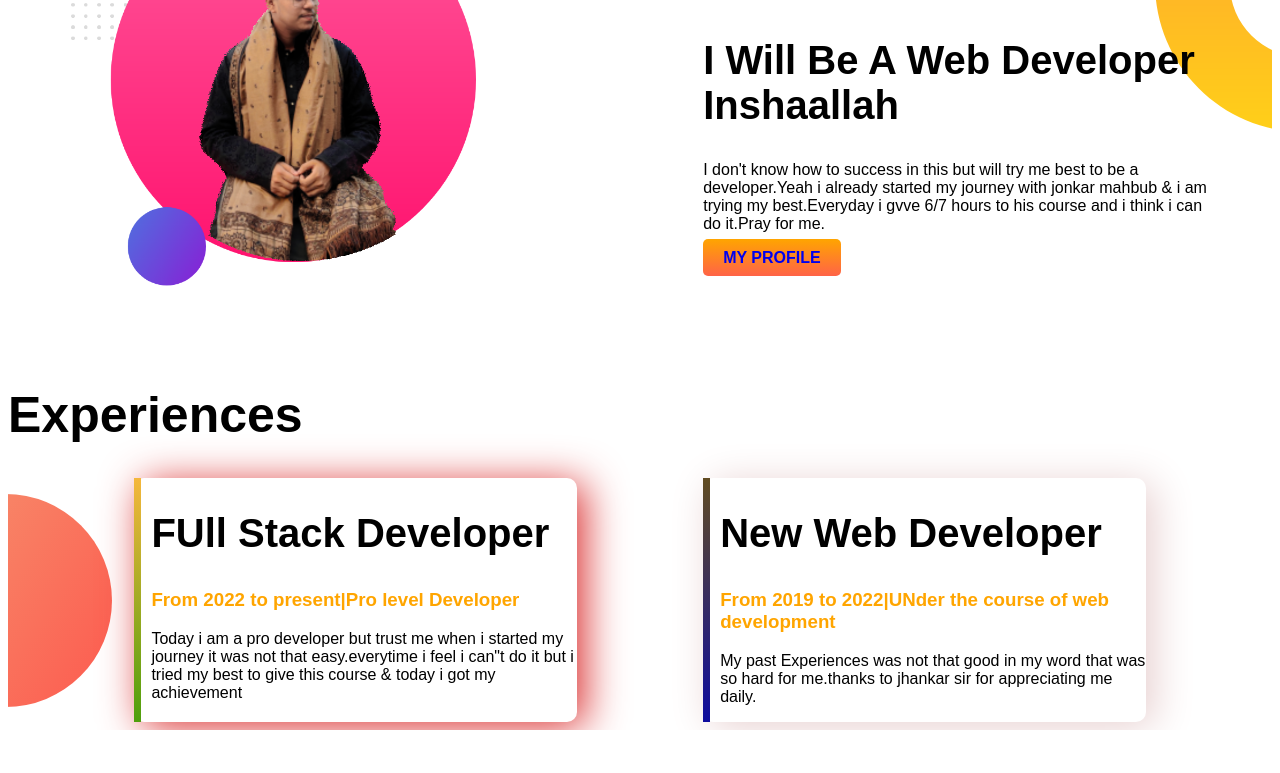
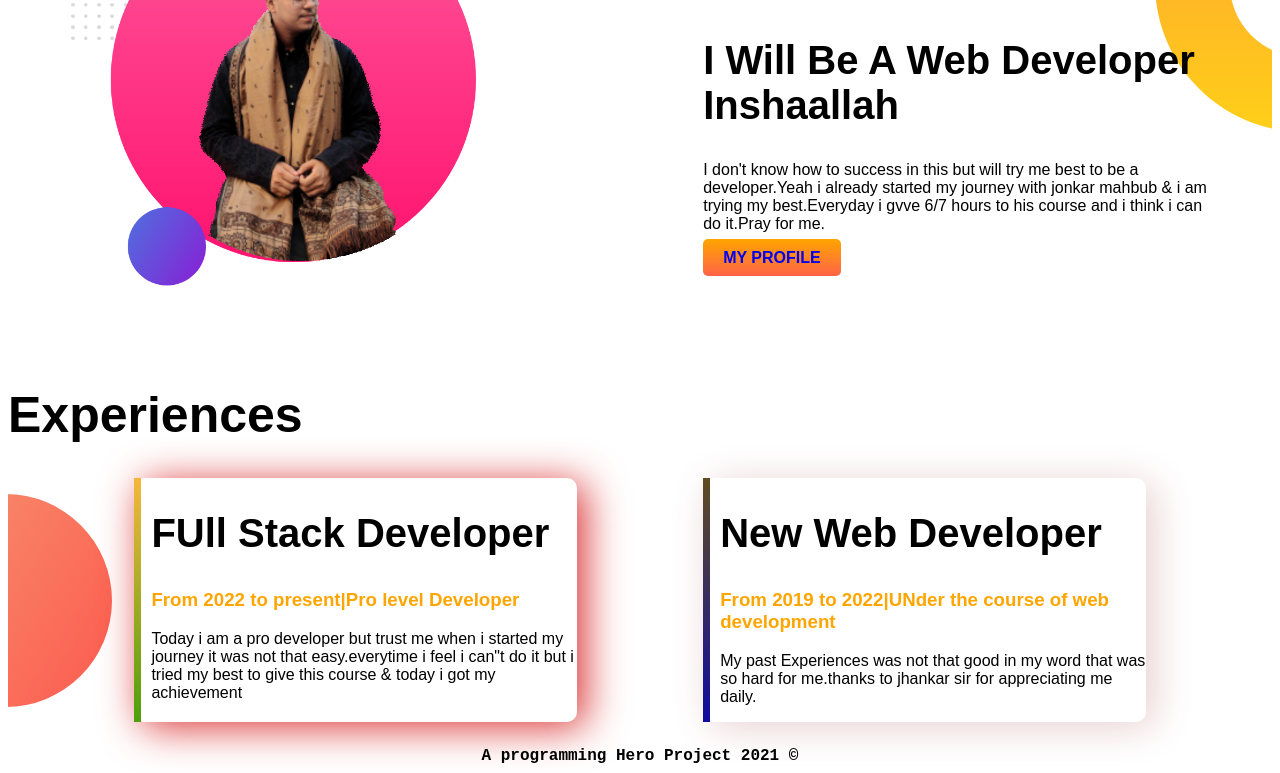
Before and after one commit to Eldorado10/developer-portfolio, a plain HTML site: page index.html in a window 1280 px wide. Shown: the part 706-1479 px from the top of the page. Before the commit the page ends 1436 px from the top, so only its background shows below. Drawn offline with Linux system fonts and the light colour scheme.

Commit message:
addedcopyr

```diff
--- a/index.html
+++ b/index.html
@@ -20,7 +20,7 @@
             <a class="link-button" target="_blank" href="https://www.linkedin.com/in/mr-eldorado-536900229/">HIRE ME</a>
         </div>
         <div class="hw color">
-            <img src="my-bg.png" alt="">
+            <img src="portfolio1/my-bg3.png">
         </div>
     </section>
     <section class="dream-big flexible-container">
@@ -66,5 +66,7 @@
 
 
 </body>
+<footer>A programming Hero Project 2021 © </footer>
+
 
 </html>
--- a/style.css
+++ b/style.css
@@ -80,3 +80,9 @@ h2{
     border-image: linear-gradient(blue cyan);
     border-image-slice: 1 ;
 }
+footer{
+    text-align: center;
+    font-weight: bold;
+    font-family: 'Courier New', Courier, monospace;
+    margin-top: 25px;
+}
```
